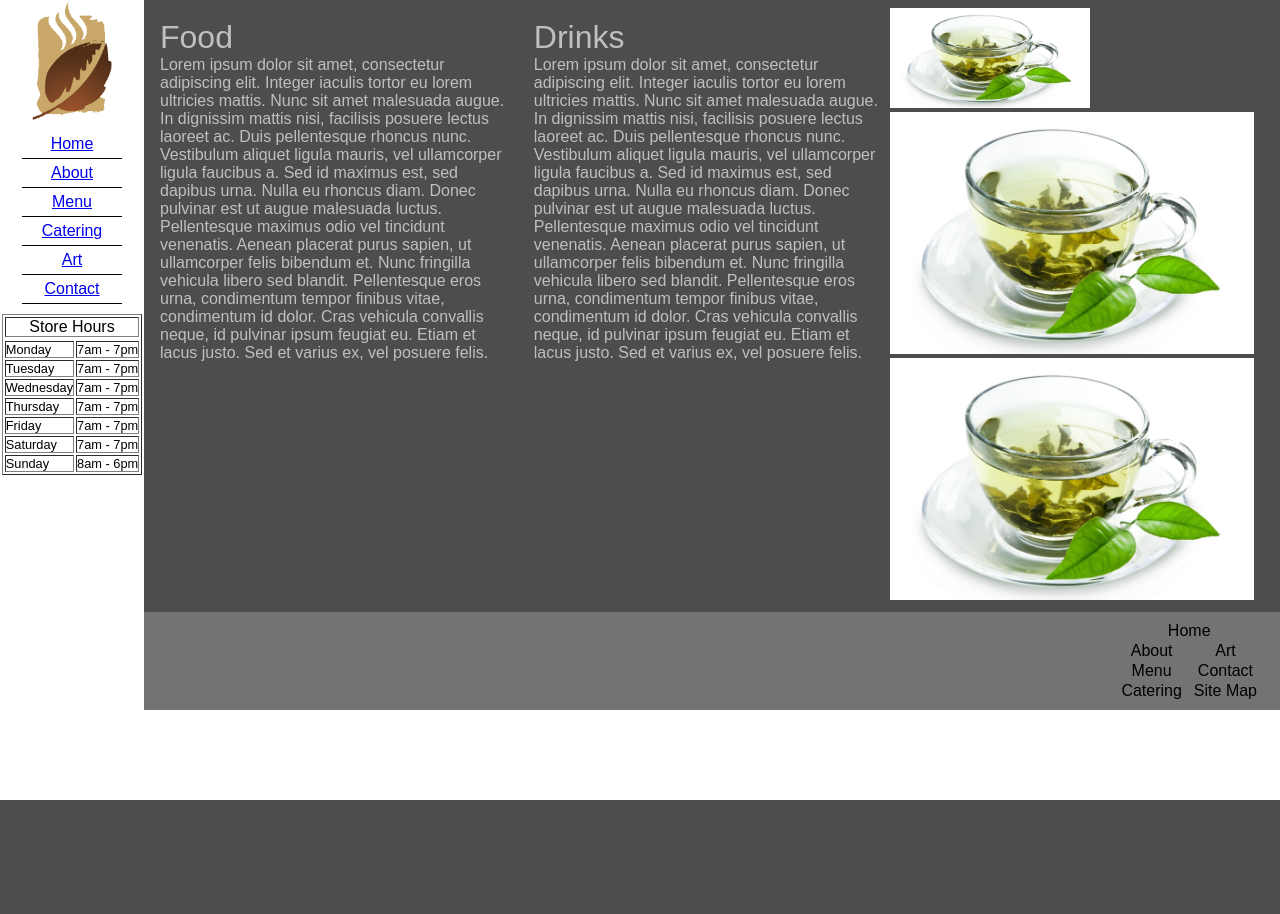
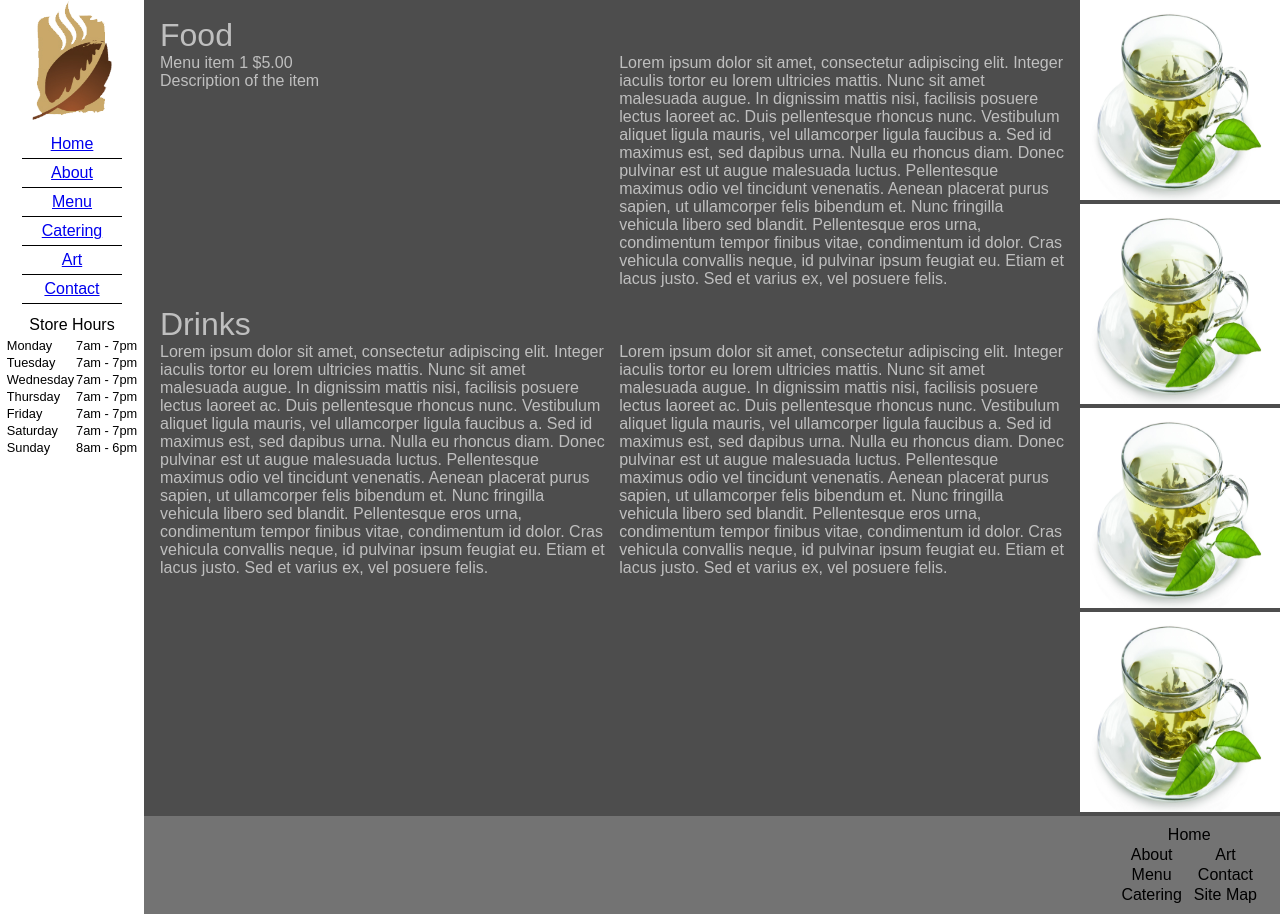
Before and after one commit to sheldonlynn/The-Boulevard, a PHP site: page /menu.html in a window 1280 px wide. Before the commit the page ends 800 px from the top, so only its background shows below. Run offline with PHP 8.4, Linux system fonts and the light colour scheme.

Commit message:
menu stuff

```diff
--- a/menu.html
+++ b/menu.html
@@ -23,7 +23,7 @@
 		</div>
 
 		<div id="hours">
-			<table border="1">
+			<table>
 				<thead>
 					<tr>
 						<th colspan="2">Store Hours</th>
@@ -65,18 +65,54 @@
 	</nav>
 	<div id="wrapper">
 		<main>
-			<div class="section group">
-				<div class="col span_1_of_3">
-					<h2>Food</h2>
-					Lorem ipsum dolor sit amet, consectetur adipiscing elit. Integer iaculis tortor eu lorem ultricies mattis. Nunc sit amet malesuada augue. In dignissim mattis nisi, facilisis posuere lectus laoreet ac. Duis pellentesque rhoncus nunc. Vestibulum aliquet ligula mauris, vel ullamcorper ligula faucibus a. Sed id maximus est, sed dapibus urna. Nulla eu rhoncus diam. Donec pulvinar est ut augue malesuada luctus. Pellentesque maximus odio vel tincidunt venenatis. Aenean placerat purus sapien, ut ullamcorper felis bibendum et. Nunc fringilla vehicula libero sed blandit. Pellentesque eros urna, condimentum tempor finibus vitae, condimentum id dolor. Cras vehicula convallis neque, id pulvinar ipsum feugiat eu. Etiam et lacus justo. Sed et varius ex, vel posuere felis.
+			<div id="menu-items">
+				<div class="section group">
+					<div class="col span_1_of_2">
+						<h2>Food</h2>
+						<dl class="menu">
+							<dt>Menu item 1 $5.00</dt>
+							<dd>Description of the item</dd>
+						</dl>
+					</div>
+					<div class="col span_1_of_2">
+						<h2>&nbsp;</h2>
+						Lorem ipsum dolor sit amet, consectetur adipiscing elit. Integer iaculis tortor eu lorem ultricies mattis. Nunc sit amet malesuada augue. In dignissim mattis nisi, facilisis posuere lectus laoreet ac. Duis pellentesque rhoncus nunc. Vestibulum aliquet ligula mauris, vel ullamcorper ligula faucibus a. Sed id maximus est, sed dapibus urna. Nulla eu rhoncus diam. Donec pulvinar est ut augue malesuada luctus. Pellentesque maximus odio vel tincidunt venenatis. Aenean placerat purus sapien, ut ullamcorper felis bibendum et. Nunc fringilla vehicula libero sed blandit. Pellentesque eros urna, condimentum tempor finibus vitae, condimentum id dolor. Cras vehicula convallis neque, id pulvinar ipsum feugiat eu. Etiam et lacus justo. Sed et varius ex, vel posuere felis.
+					</div>
 				</div>
-				<div class="col span_1_of_3">
-					<h2>Drinks</h2>
-					Lorem ipsum dolor sit amet, consectetur adipiscing elit. Integer iaculis tortor eu lorem ultricies mattis. Nunc sit amet malesuada augue. In dignissim mattis nisi, facilisis posuere lectus laoreet ac. Duis pellentesque rhoncus nunc. Vestibulum aliquet ligula mauris, vel ullamcorper ligula faucibus a. Sed id maximus est, sed dapibus urna. Nulla eu rhoncus diam. Donec pulvinar est ut augue malesuada luctus. Pellentesque maximus odio vel tincidunt venenatis. Aenean placerat purus sapien, ut ullamcorper felis bibendum et. Nunc fringilla vehicula libero sed blandit. Pellentesque eros urna, condimentum tempor finibus vitae, condimentum id dolor. Cras vehicula convallis neque, id pulvinar ipsum feugiat eu. Etiam et lacus justo. Sed et varius ex, vel posuere felis.
+				<div class="section group">
+					<div class="col span_1_of_2">
+						<h2>Drinks</h2>
+						Lorem ipsum dolor sit amet, consectetur adipiscing elit. Integer iaculis tortor eu lorem ultricies mattis. Nunc sit amet malesuada augue. In dignissim mattis nisi, facilisis posuere lectus laoreet ac. Duis pellentesque rhoncus nunc. Vestibulum aliquet ligula mauris, vel ullamcorper ligula faucibus a. Sed id maximus est, sed dapibus urna. Nulla eu rhoncus diam. Donec pulvinar est ut augue malesuada luctus. Pellentesque maximus odio vel tincidunt venenatis. Aenean placerat purus sapien, ut ullamcorper felis bibendum et. Nunc fringilla vehicula libero sed blandit. Pellentesque eros urna, condimentum tempor finibus vitae, condimentum id dolor. Cras vehicula convallis neque, id pulvinar ipsum feugiat eu. Etiam et lacus justo. Sed et varius ex, vel posuere felis.
+					</div>
+					<div class="col span_1_of_2">
+						<h2>&nbsp;</h2>
+						Lorem ipsum dolor sit amet, consectetur adipiscing elit. Integer iaculis tortor eu lorem ultricies mattis. Nunc sit amet malesuada augue. In dignissim mattis nisi, facilisis posuere lectus laoreet ac. Duis pellentesque rhoncus nunc. Vestibulum aliquet ligula mauris, vel ullamcorper ligula faucibus a. Sed id maximus est, sed dapibus urna. Nulla eu rhoncus diam. Donec pulvinar est ut augue malesuada luctus. Pellentesque maximus odio vel tincidunt venenatis. Aenean placerat purus sapien, ut ullamcorper felis bibendum et. Nunc fringilla vehicula libero sed blandit. Pellentesque eros urna, condimentum tempor finibus vitae, condimentum id dolor. Cras vehicula convallis neque, id pulvinar ipsum feugiat eu. Etiam et lacus justo. Sed et varius ex, vel posuere felis.
+					</div>
 				</div>
-				<div id="wrapper img1"><img src="images/tea.jpg" alt="imageimageimage" width="200px" height="100px"></div>
-				<div id="wrapper img2"><img src="images/tea.jpg" alt="imageimageimage" width="33%" height="30%"></div>
-				<div id="wrapper img3"><img src="images/tea.jpg" alt="imageimageimage" width="33%" height="30%"></div>
+			</div>
+			<div id="menu-img">
+				<table>
+					<tr>
+						<td>
+							<img src="images/tea.jpg" alt="imageimageimage" width="200" height="200">
+						</td>
+					</tr>
+					<tr>
+						<td>
+							<img src="images/tea.jpg" alt="imageimageimage" width="200" height="200">
+						</td>
+					</tr>
+					<tr>
+						<td>
+							<img src="images/tea.jpg" alt="imageimageimage" width="200" height="200">
+						</td>
+					</tr>
+					<tr>
+						<td>
+							<img src="images/tea.jpg" alt="imageimageimage" width="200" height="200">
+						</td>
+					</tr>
+				</table>
 			</div>
 		</main>
 		<footer>
@@ -86,7 +122,7 @@
 			<div id="sitemap">
 				<table>
 					<tr>
-						<td colspan="3" align="center">Home</td>
+						<td colspan="2">Home</td>
 					</tr>
 					<tr>
 						<td>About</td>
--- a/style/menu.css
+++ b/style/menu.css
@@ -1,3 +1,35 @@
+#menu-items {
+	margin-right: 200px;
+}
+
+#menu-items table {
+	width: 100%;
+}
+
+#menu-items td:last-child {
+	text-align: right;
+}
+
+#menu-img {
+	width: 200px;
+	overflow: hidden;
+}
+
+#menu-img table {
+	position: absolute;
+	top: 0;
+	right: 0;
+	border-collapse: collapse;
+}
+
+main {
+	min-height: 800px;
+}
+
+h2 {
+	font-size: 2em;
+}
+
 /* RESPONSIVE GRID CODE */
 /*  SECTIONS  */
 .section {
@@ -12,58 +44,38 @@
 	float:left;
 	margin: 1% 0 1% 1.6%;
 }
-.col:first-child {
-	margin-left: 0;
+.col:first-child { margin-left: 0; }
+
+/*  GROUPING  */
+.group:before,
+.group:after { content:""; display:table; }
+.group:after { clear:both;}
+.group { zoom:1; /* For IE 6/7 */ }
+/*  GRID OF TWO  */
+.span_2_of_2 {
+	width: 100%;
+}
+.span_1_of_2 {
+	width: 49.2%;
 }
 
-/*  GROUPING  */
-.group:before, .group:after {
-	content:"";
-	display:table;
-}
-.group:after {
-	clear:both;
-}
+/*  GO FULL WIDTH AT LESS THAN 480 PIXELS */
 
-/*  GRID OF THREE  */
-.span_3_of_3 {
-	width: 100%;
-}
-.span_2_of_3 {
-	width: 66.13%;
-}
-.span_1_of_3 {
-	width: 32.26%;
-}
-
-/*  GO FULL WIDTH BELOW 480 PIXELS */
-@media only screen and (max-width: 480px) {
+@media only screen and (max-width: 530px) {
 	.col {
 		margin: 1% 0 1% 0%;
 	}
-	.span_3_of_3, .span_2_of_3, .span_1_of_3 {
+	.span_2_of_2, .span_1_of_2 {
 		width: 100%;
 	}
 }
-main {
-    position: relative;
+
+@media only screen and (max-width: 750px) {
+	#menu-img {
+		display: none;
+	}
+
+	#menu-items {
+		margin: 0;
+	}
 }
-#wrapper img1 {
-    position: absolute;
-    top: 0px;
-    right: 0px;
-}
-#wrapper img2 {
-    position: absolute;
-    top: 30%;
-    right: 0px;
-}
-#wrapper img3 {
-    position: absolute;
-    top: 60%;
-    right: 0px;
-}
-
-h2 {
-	font-size: 2em;
-}
```
